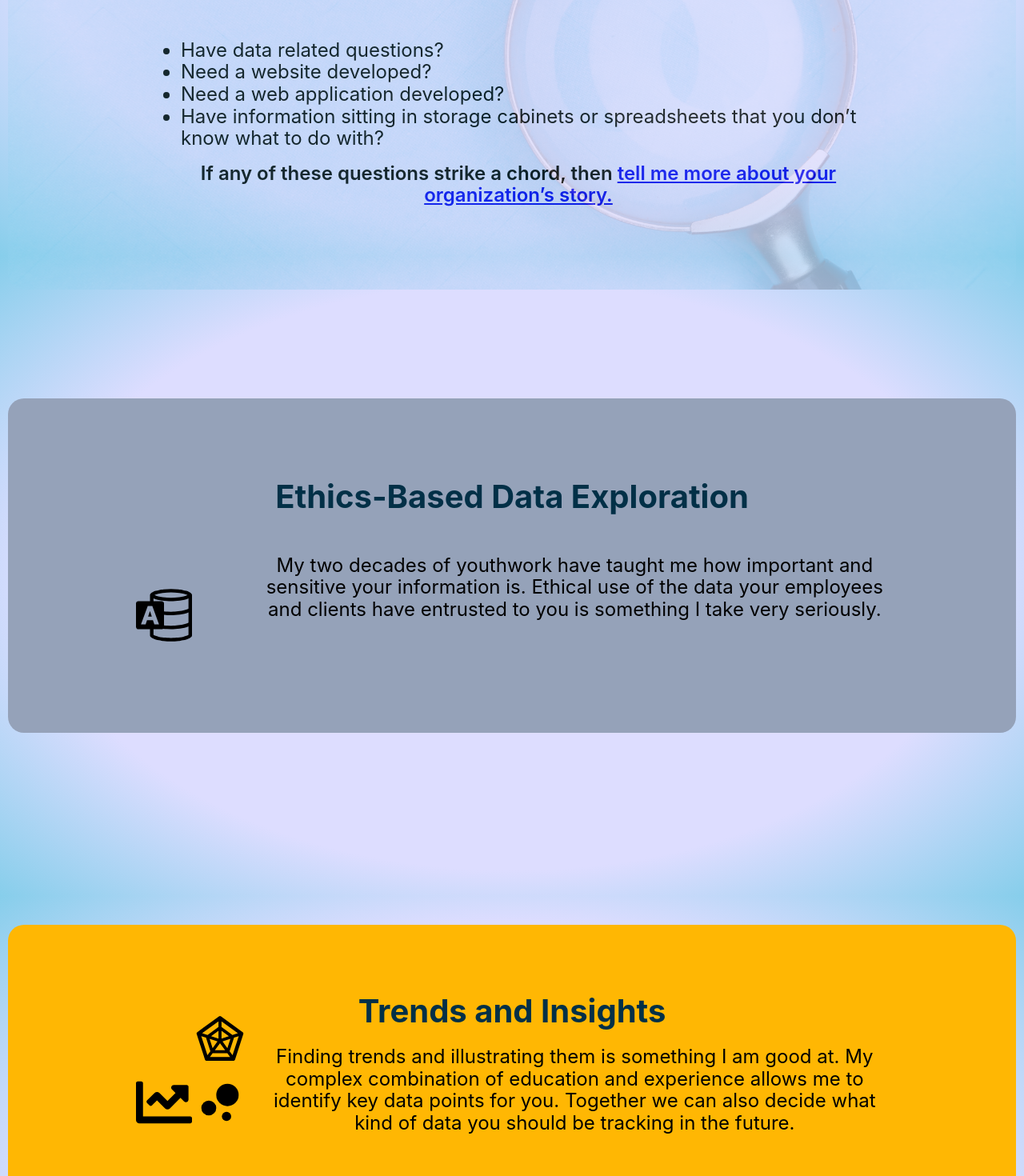
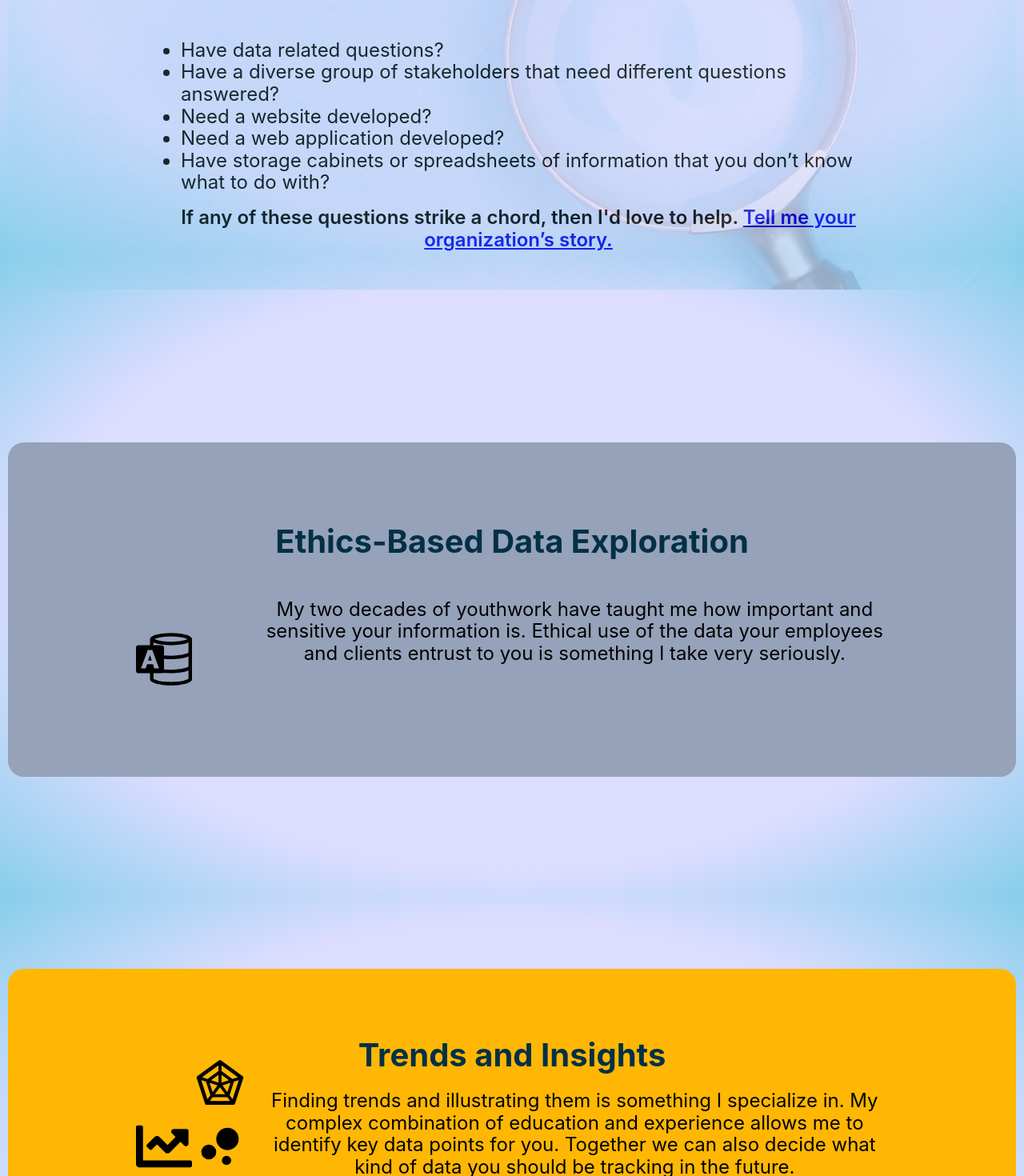
Before and after one commit to JeremyKlassen/PortfolioWebsite, a React (Vite) app: page / in a window 1280 px wide. Shown: the part 480-1950 px from the top of the page at 80% size. Built offline with nearby package versions, Linux system fonts and the light colour scheme; some icons are missing.

Commit message:
Routing work done. Fixed /Thanks bugs, and created an error page.

```diff
--- a/src/App.tsx
+++ b/src/App.tsx
@@ -32,8 +32,8 @@ function App() {
           <Route path="/About" element={<Body page={page} />} />
           <Route path="/Portfolio" element={<Body page={page} />} />
           <Route path="/Contact" element={<Body page={page} />} />
-          <Route path="/Bully" element={<Body page={page} />} />
-          <Route path="/Thanks" element={<Body page={page} />} />
+          <Route path="/Thanks" element={<Body page="Thanks" />} />
+          <Route path="/*" element={<Body page="Error" />} />
         </Routes>
         <Footer />
       </Context.Provider>
--- a/src/components/layouts/Body/Body.tsx
+++ b/src/components/layouts/Body/Body.tsx
@@ -5,6 +5,7 @@ import About from "../../pages/About/About";
 import Services from "../../pages/Services/Services";
 import Portfolio from "../../pages/Portfolio/Portfolio";
 import Thanks from "../../pages/Thanks/Thanks";
+import Error from "../../pages/Error/Error";
 
 interface Props {
   page: string;
@@ -14,7 +15,7 @@ const Body: React.FC<Props> = ({ page }) => {
   let toRender: React.ReactNode = null;
 
   switch (page) {
-    case "home":
+    case "Home":
       toRender = <Home />;
       break;
     case "About":
@@ -23,14 +24,14 @@ const Body: React.FC<Props> = ({ page }) => {
     case "Services":
       toRender = <Services />;
       break;
+    case "Thanks":
+      toRender = <Thanks />;
+      break;
     case "Portfolio":
       toRender = <Portfolio />;
       break;
-    case "Thanks":
-      toRender = <Thanks />;
-      break;
     default:
-      toRender = <Home />;
+      toRender = <Error />;
       break;
   }
 
--- /dev/null
+++ b/src/components/pages/Error/Error.tsx
@@ -0,0 +1,9 @@
+const Error = () => {
+  return (
+    <>
+      <div>test</div>
+    </>
+  );
+};
+
+export default Error;
--- a/src/components/pages/Home/Home.tsx
+++ b/src/components/pages/Home/Home.tsx
@@ -24,17 +24,21 @@ const Home = () => {
             <h2>Do you: </h2>
             <ul className={styles.landingList}>
               <li>Have data related questions?</li>
+              <li>
+                Have a diverse group of stakeholders that need different
+                questions answered?
+              </li>
               <li>Need a website developed?</li>
               <li>Need a web application developed?</li>
               <li>
-                Have information sitting in storage cabinets or spreadsheets
-                that you don’t know what to do with?
+                Have storage cabinets or spreadsheets of information that you
+                don’t know what to do with?
               </li>
             </ul>
             <p>
-              If any of these questions strike a chord, then{" "}
+              If any of these questions strike a chord, then I'd love to help.{" "}
               <HashLink smooth to={"/Home#contact"}>
-                tell me more about your organization’s story.
+                Tell me your organization’s story.
               </HashLink>
             </p>
           </div>
@@ -45,7 +49,7 @@ const Home = () => {
         <p className={styles.bg1P}>
           My two decades of youthwork have taught me how important and sensitive
           your information is. Ethical use of the data your employees and
-          clients have entrusted to you is something I take very seriously.
+          clients entrust to you is something I take very seriously.
         </p>
         <div className={styles.bg1Pic}>
           <DataIcons />
@@ -55,8 +59,8 @@ const Home = () => {
         <h2>Trends and Insights</h2>
         <div className={styles.background2P}>
           <p>
-            Finding trends and illustrating them is something I am good at. My
-            complex combination of education and experience allows me to
+            Finding trends and illustrating them is something I specialize in.
+            My complex combination of education and experience allows me to
             identify key data points for you. Together we can also decide what
             kind of data you should be tracking in the future.
           </p>
@@ -70,7 +74,7 @@ const Home = () => {
           heading="Together, Let's Make a Difference"
           textBlock="Thank you for joining me on this journey. Whether you share
           my passion for data's transformative power or simply wish to explore,
-          I invite you to connect. Together, lets turn raw data into positive
+          I invite you to connect. Together, lets turn raw pieces of information into positive
           change. Look at my projects, delve into my story,
           and work with me towards a brighter future."
           picUrl={jeremy5}
--- a/src/components/pages/Thanks/Thanks.module.css
+++ b/src/components/pages/Thanks/Thanks.module.css
@@ -1,4 +1,6 @@
 .thanks {
-  background-color: var(--theme-color-5);
-  border-radius: 20px;
+  padding-left: 5rem;
+  padding-right: 5rem;
+  width: 90vw;
+  height: 100vh;
 }
--- a/src/components/pages/Thanks/Thanks.tsx
+++ b/src/components/pages/Thanks/Thanks.tsx
@@ -2,12 +2,10 @@ import styles from "./Thanks.module.css";
 
 const Thanks = () => {
   return (
-    <>
-      <section className={styles.thanks}>
-        <h1>Thank you for your message.</h1>
-        <p>A response will be sent shortly</p>
-      </section>
-    </>
+    <section className={styles.thanks}>
+      <h1>Thank you for your message.</h1>
+      <p>A response will be sent shortly</p>
+    </section>
   );
 };
 
```
Also changed, not shown: src/components/pages/Error/Error.module.tsx (added), 1 other file (tests, documents, lock files or other folders).
